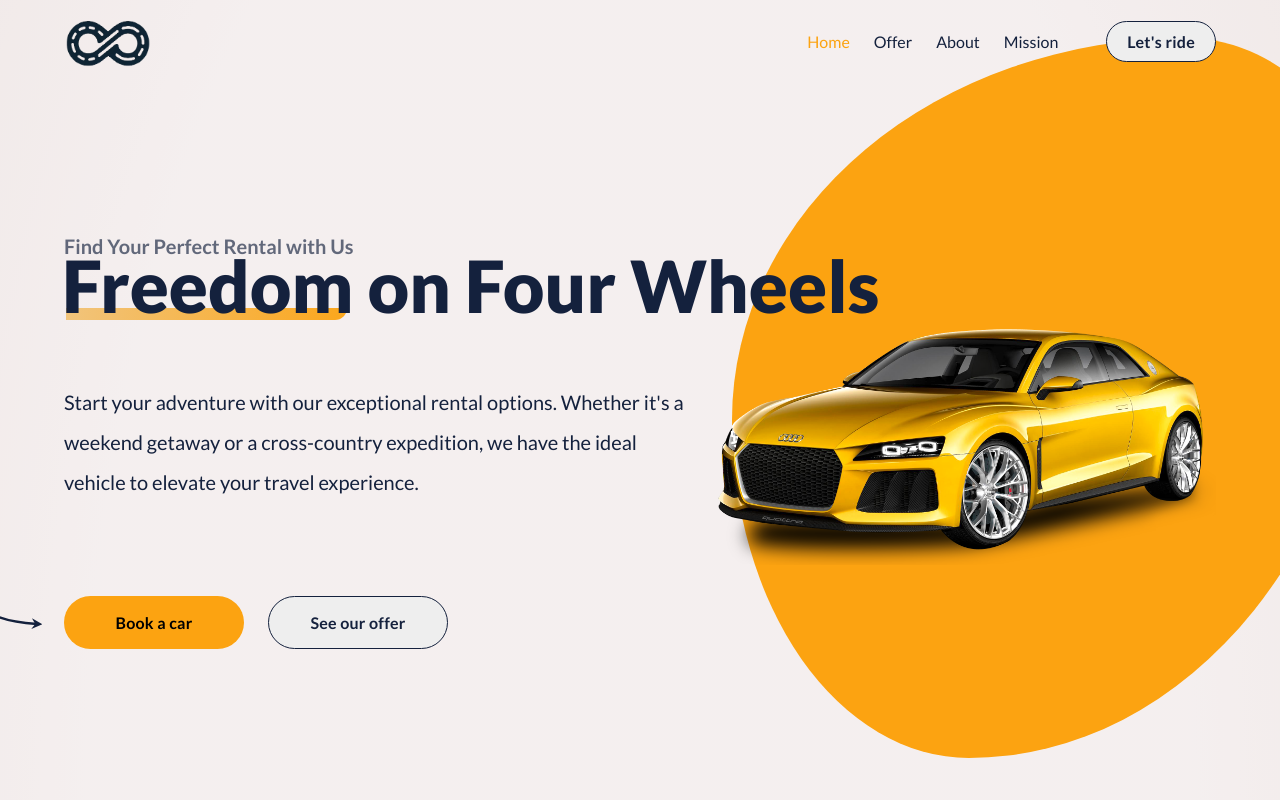
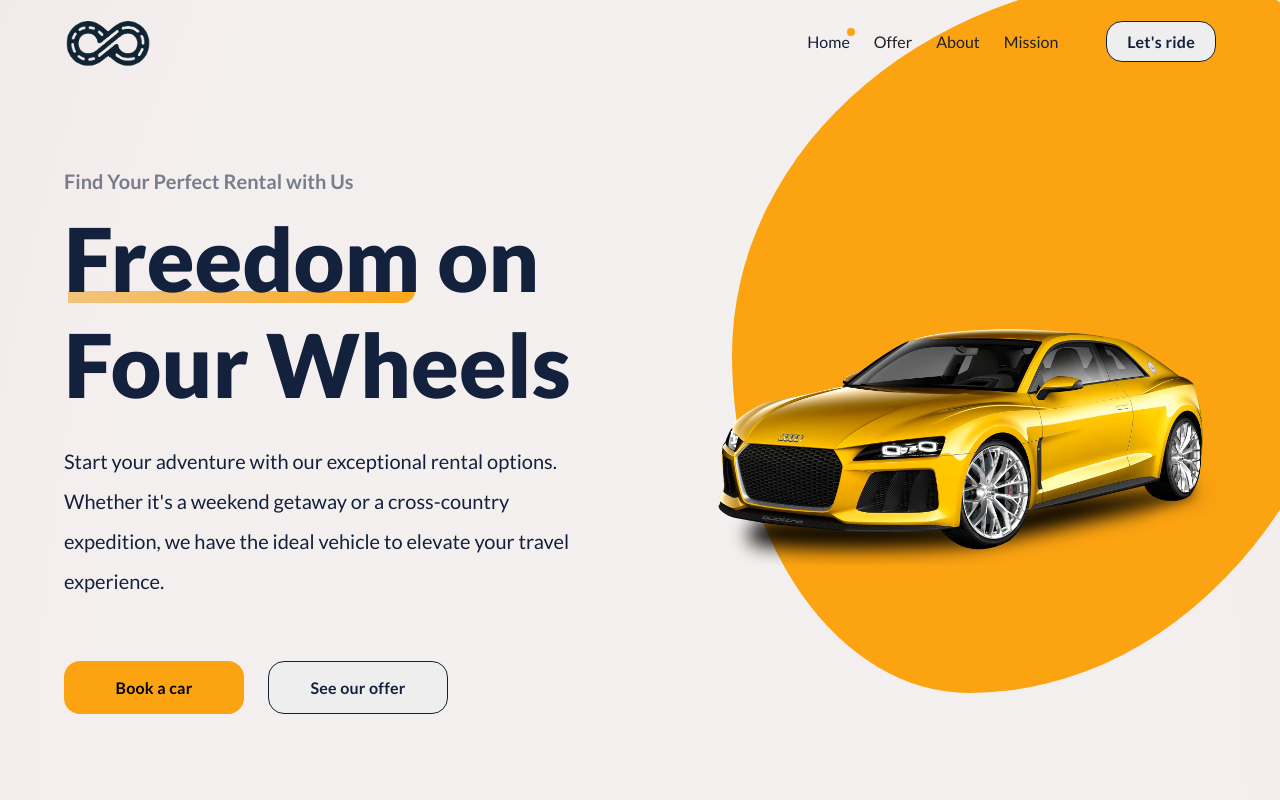
Before and after one commit to JakubWojtkowski/InfiWheel, a React (Create React App) app: page / in a window 1280 px wide. Shown: the top 800 px of the page. Built offline with nearby package versions, Linux system fonts and the light colour scheme.

Commit message:
Improve buttons style. Make heading text bigger.

```diff
--- a/src/assets/index.css
+++ b/src/assets/index.css
@@ -5,3 +5,17 @@
   font-family: "Lato", "Rubik", sans-serif;
   scroll-behavior: smooth;
 }
+
+::-webkit-scrollbar {
+  width: 8px;
+}
+
+::-webkit-scrollbar-track {
+  box-shadow: 0 0 5px grey;
+  border-radius: 4px;
+}
+
+::-webkit-scrollbar-thumb {
+  background: #14213d;
+  border-radius: 8px;
+}
--- a/src/components/Hero.js
+++ b/src/components/Hero.js
@@ -111,15 +111,9 @@ const Image = styled.img`
 `;
 
 const Heading = styled.h1`
-  font-size: clamp(1.75rem, 7.5vw, 4.5rem);
+  font-size: clamp(1.75rem, 7.5vw, 5.5rem);
   z-index: 1;
   font-weight: 900;
-
-  @media only screen and (min-width: 768px) {
-    position: absolute;
-    top: 160px;
-    left: -2px;
-  }
 
   span {
     position: relative;
@@ -127,7 +121,7 @@ const Heading = styled.h1`
     &::after {
       content: "";
       position: absolute;
-      width: 92%;
+      width: 93%;
       left: 3.5px;
       z-index: -1;
       bottom: 8px;
@@ -154,32 +148,30 @@ const Heading = styled.h1`
 `;
 
 const SubHeading = styled.h3`
-  opacity: 0.65;
+  opacity: 0.55;
   font-size: clamp(0.75rem, 3.5vw, 1.25rem);
-
-  @media only screen and (min-width: 768px) {
-    margin-bottom: 48px;
-  }
 `;
 
 const Description = styled.span`
   line-height: 2;
   z-index: 12;
+  width: 85%;
   font-size: clamp(0.75rem, 5vw, 1.25rem);
+  margin-top: 12px;
 
   @media only screen and (max-width: 768px) {
     text-align: center;
   }
 
-  @media only screen and (min-width: 768px) {
-    margin-top: 64px;
+  @media only screen and (max-width: 600px) {
+    width: 100%;
   }
 `;
 
 const Buttons = styled.div`
   display: flex;
   gap: 24px;
-  margin-top: 82px;
+  margin-top: 48px;
   position: relative;
 
   @media only screen and (max-width: 768px) {
@@ -191,12 +183,12 @@ const ArrowImage = styled.img`
   width: 100%;
   position: absolute;
   bottom: 20px;
-  left: -192px;
+  left: -260px;
 
   @media only screen and (max-width: 600px) {
-    left: -160px;
-    bottom: -172px;
-    transform: rotate(-90deg);
+    left: -188px;
+    bottom: -152px;
+    transform: rotate(-75deg);
   }
 `;
 
@@ -204,7 +196,7 @@ const Button = styled.button`
   background: #fca311;
   padding: 16px 32px;
   border: 1px solid transparent;
-  border-radius: 32px;
+  border-radius: 16px;
   cursor: pointer;
   transition: all 0.25s ease-in-out;
   font-weight: bold;
--- a/src/components/Login.js
+++ b/src/components/Login.js
@@ -153,14 +153,14 @@ const SubHeading = styled.span`
 
 const Input = styled.input`
   font-size: 1rem;
-  background: #e5e5e5;
+  background: transparent;
   border: none;
-  border: 1px solid #202020;
+  border: 2px solid #202020;
   border-radius: 32px;
   padding: 16px 48px 16px 32px;
   transition: all 250ms ease-in-out;
   color: #14213d;
-  opacity: 0.6;
+  opacity: 0.5;
 
   &::placeholder {
     color: #202020;
--- a/src/components/Navbar.js
+++ b/src/components/Navbar.js
@@ -12,7 +12,10 @@ function Navbar() {
         </Logo>
         <Menu>
           <Link to={"/"}>
-            <MenuItem active>Home</MenuItem>
+            <MenuItem active>
+              Home
+              <Dot />
+            </MenuItem>
           </Link>
           <MenuItem>Offer</MenuItem>
           <MenuItem>About</MenuItem>
@@ -58,18 +61,18 @@ const Menu = styled.div`
   list-style: none;
   flex: 1;
   gap: 24px;
-  color: #14213d;
   z-index: 1;
 
   a {
     text-decoration: none;
+    color: #14213d;
   }
 `;
 
 const MenuItem = styled.div`
   cursor: pointer;
   transition: all 0.25s ease-in-out;
-  color: ${(props) => (props.active ? "#fca311" : "#14213d")};
+  position: relative;
 
   &:hover {
   }
@@ -79,12 +82,22 @@ const MenuItem = styled.div`
   }
 `;
 
+const Dot = styled.div`
+  position: absolute;
+  top: -4px;
+  left: 40px;
+  width: 8px;
+  height: 8px;
+  background: #fca311;
+  border-radius: 50%;
+`;
+
 const MenuBtn = styled.a`
   background: #eeeeee;
   padding: 10px 20px;
   border: 1px solid #14213d;
   margin-left: 24px;
-  border-radius: 32px;
+  border-radius: 16px;
   cursor: pointer;
   transition: all 0.25s;
   font-weight: bold;
```
